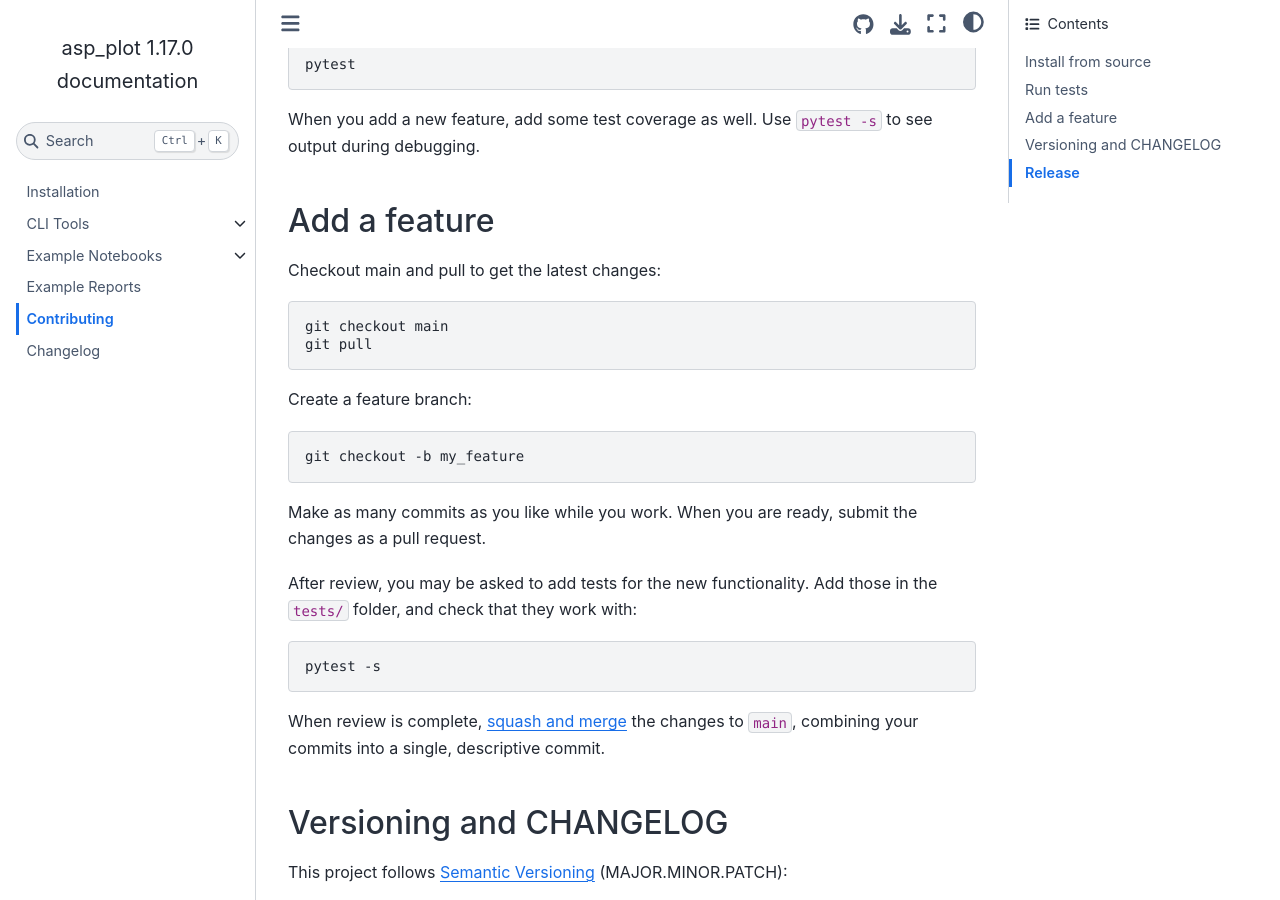
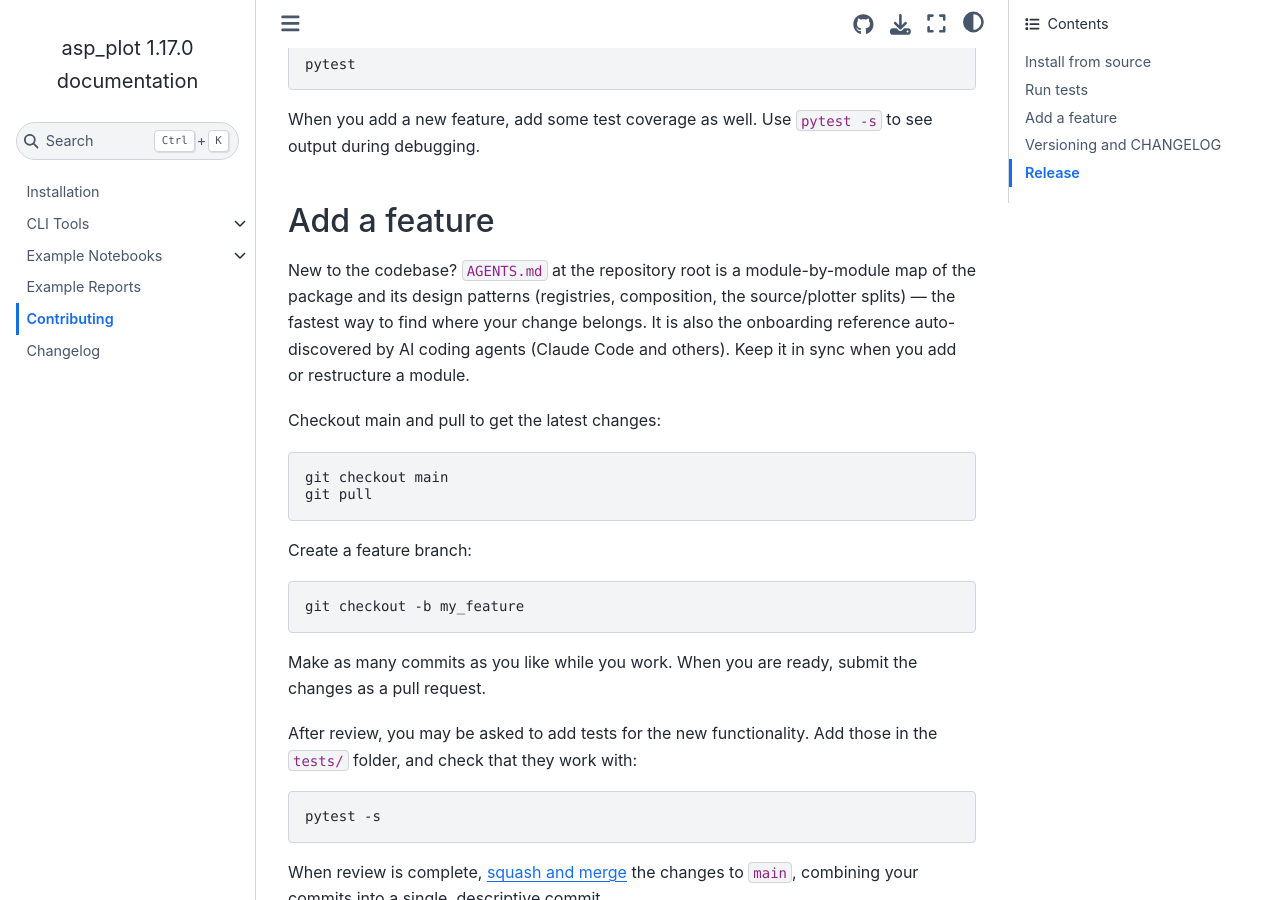
Before and after one commit to uw-cryo/asp_plot, a Sphinx documentation site: the page built from docs/contributing.md, in a window 1280 px wide and 900 px high, scrolled down 677 px. Built offline with Sphinx 7.4.7 and the Sphinx Book theme 1.1.4, drawn with Linux system fonts in a browser that asks for light colours; pages that are not in the unit, such as notebooks, are missing from menus.

Commit message:
Point README + contributing guide at AGENTS.md
Surface the new root AGENTS.md as the codebase map / agent onboarding
reference from the two places contributors look (README Contributing
section and the docs contributing guide).

```diff
--- a/docs/contributing.md
+++ b/docs/contributing.md
@@ -29,6 +29,8 @@ pytest
 When you add a new feature, add some test coverage as well. Use `pytest -s` to see output during debugging.
 
 ## Add a feature
+
+New to the codebase? `AGENTS.md` at the repository root is a module-by-module map of the package and its design patterns (registries, composition, the source/plotter splits) — the fastest way to find where your change belongs. It is also the onboarding reference auto-discovered by AI coding agents (Claude Code and others). Keep it in sync when you add or restructure a module.
 
 Checkout main and pull to get the latest changes:
 
```
Also changed, not shown: README.md (+2 -0 lines).
